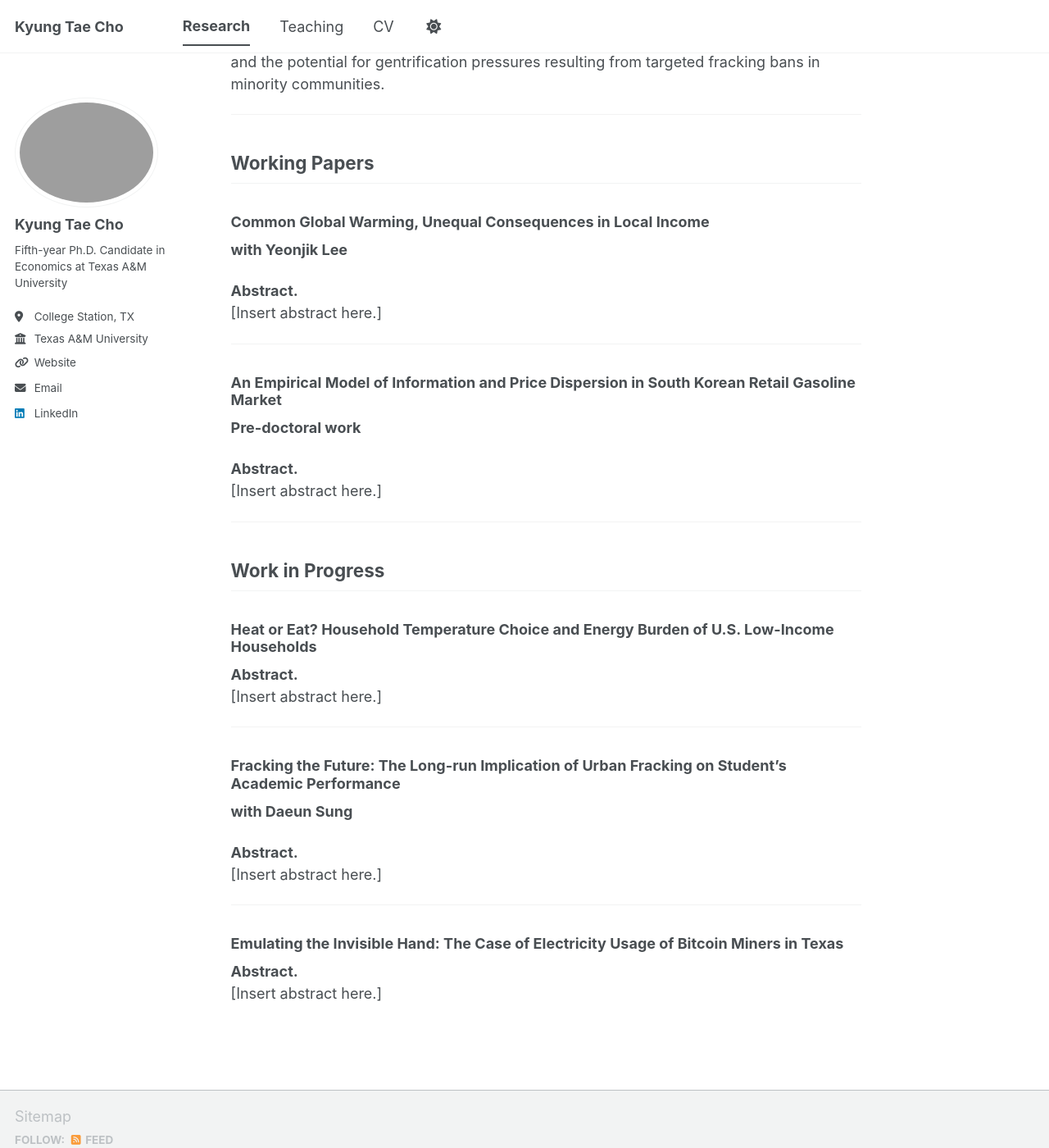
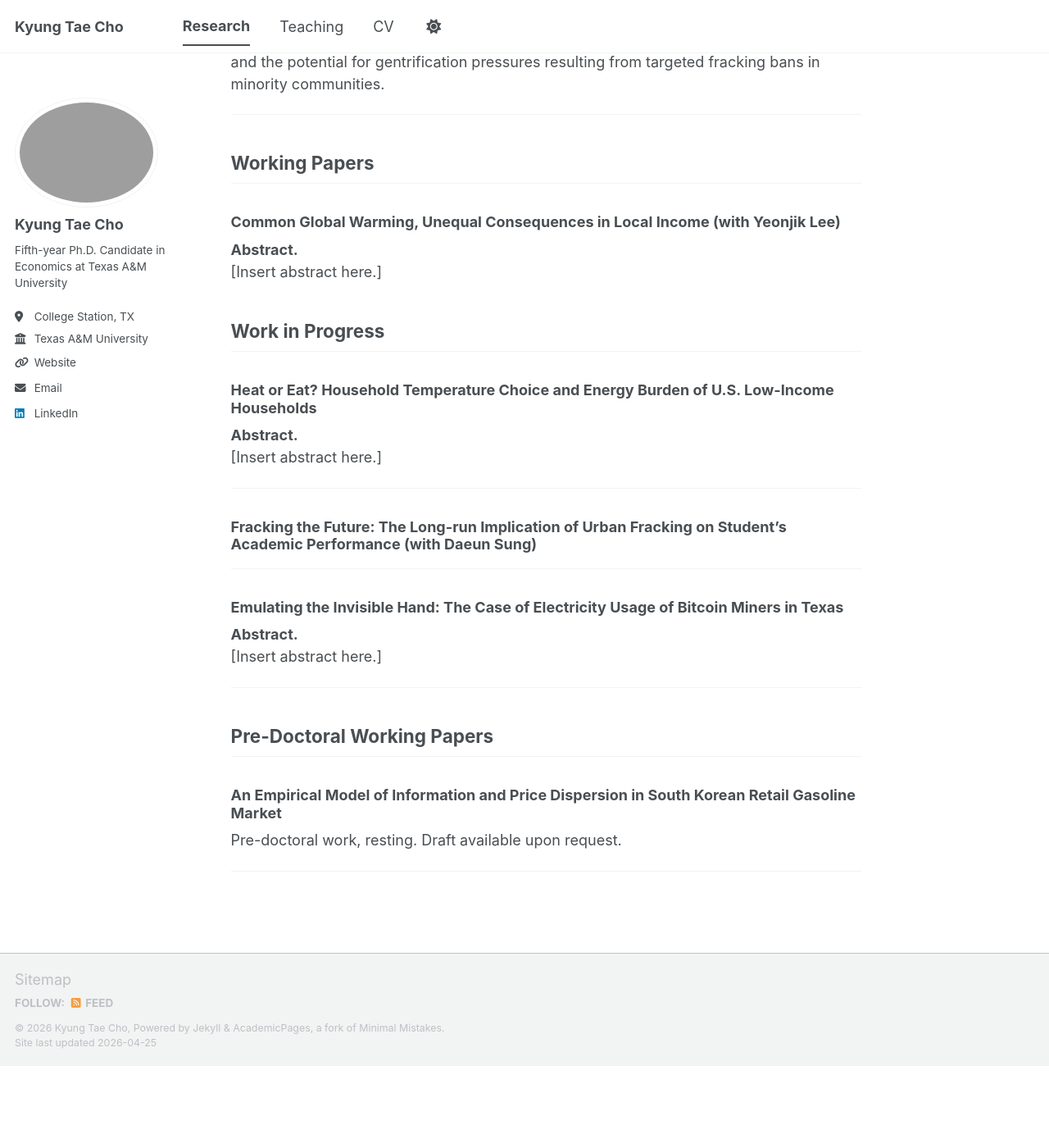
Before and after one commit to KyungtaeCho/KyungtaeCho.github.io, a Jekyll site: the page built from _pages/publications.md, in a window 1280 px wide and 1400 px high, scrolled down 689 px. Shown: the whole window at 82% size. Built offline with Jekyll 4.4.1, drawn with Linux system fonts in a browser that asks for light colours; a script bundle is joined from its source files by our own code; library files that are not in the unit come from our copies; after the commit the page ends 1989 px from its top, so only the background shows below that.

Commit message:
Update publications.md

```diff
--- a/_pages/publications.md
+++ b/_pages/publications.md
@@ -21,23 +21,14 @@ This paper investigates the welfare implications of urban fracking on nearby res
 
 ## Working Papers
 
-### Common Global Warming, Unequal Consequences in Local Income
+### Common Global Warming, Unequal Consequences in Local Income (with Yeonjik Lee)
 
-**with Yeonjik Lee**
+
 
 **Abstract.**
 [Insert abstract here.]
 
----
 
-### An Empirical Model of Information and Price Dispersion in South Korean Retail Gasoline Market
-
-**Pre-doctoral work**
-
-**Abstract.**
-[Insert abstract here.]
-
----
 
 ## Work in Progress
 
@@ -48,12 +39,7 @@ This paper investigates the welfare implications of urban fracking on nearby res
 
 ---
 
-### Fracking the Future: The Long-run Implication of Urban Fracking on Student's Academic Performance
-
-**with Daeun Sung**
-
-**Abstract.**
-[Insert abstract here.]
+### Fracking the Future: The Long-run Implication of Urban Fracking on Student's Academic Performance (with Daeun Sung)
 
 ---
 
@@ -61,3 +47,12 @@ This paper investigates the welfare implications of urban fracking on nearby res
 
 **Abstract.**
 [Insert abstract here.]
+
+
+---
+## Pre-Doctoral Working Papers
+
+### An Empirical Model of Information and Price Dispersion in South Korean Retail Gasoline Market
+Pre-doctoral work, resting. Draft available upon request.
+
+---
```
